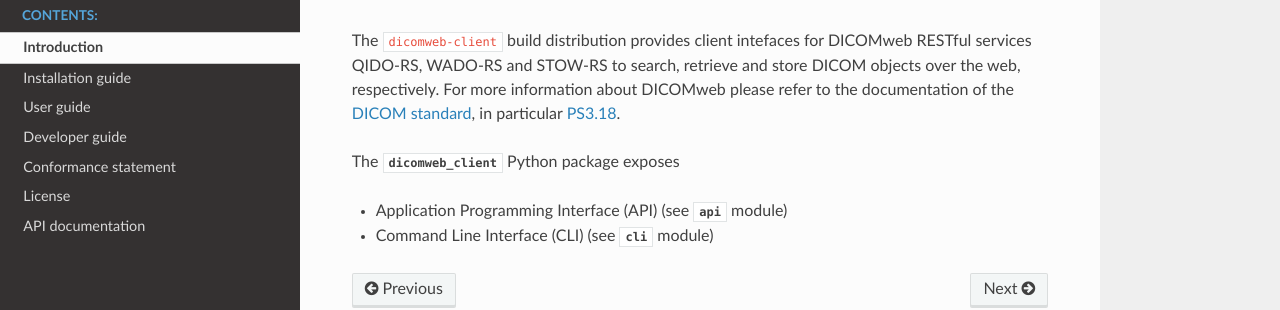
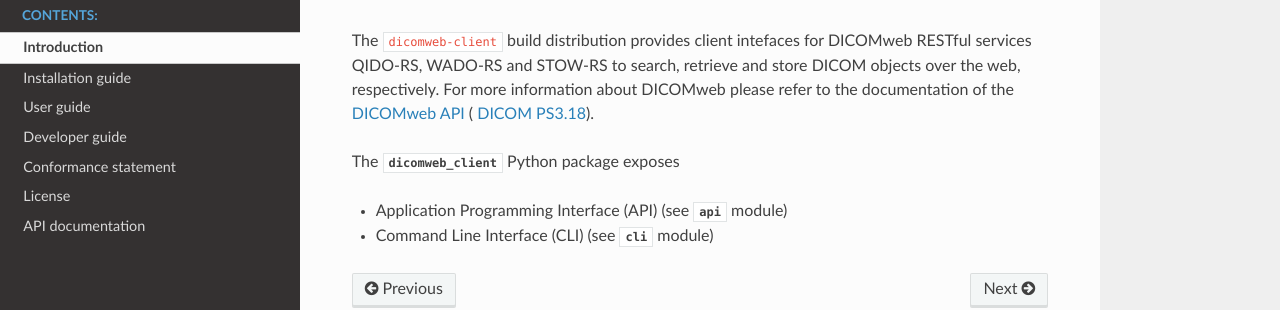
Before and after one commit to ImagingDataCommons/dicomweb-client, a Sphinx documentation site: the page built from docs/introduction.rst, in a window 1280 px wide. Shown: the part 131-441 px from the top of the page. Built offline with Sphinx 7.4.7 and the Read the Docs theme 2.0.0, drawn with Linux system fonts in a browser that asks for light colours.

Commit message:
Fix DICOMweb link in documentation

```diff
--- a/docs/introduction.rst
+++ b/docs/introduction.rst
@@ -3,8 +3,8 @@
 Introduction
 ============
 
-The ``dicomweb-client`` build distribution provides client intefaces for DICOMweb RESTful services QIDO-RS, WADO-RS and STOW-RS to search, retrieve and store DICOM objects over the web, respectively. For more information about DICOMweb please refer to the documentation of the `DICOM standard <http://www.dicomstandard.org/dicomweb/>`_, in particular
-`PS3.18 <http://dicom.nema.org/medical/dicom/current/output/chtml/part18/PS3.18.html>`_.
+The ``dicomweb-client`` build distribution provides client intefaces for DICOMweb RESTful services QIDO-RS, WADO-RS and STOW-RS to search, retrieve and store DICOM objects over the web, respectively. For more information about DICOMweb please refer to the documentation of the `DICOMweb API <http://www.dicomstandard.org/using/dicomweb/>`_ (
+`DICOM PS3.18 <http://dicom.nema.org/medical/dicom/current/output/chtml/part18/PS3.18.html>`_).
 
 The :mod:`dicomweb_client` Python package exposes
 
```
